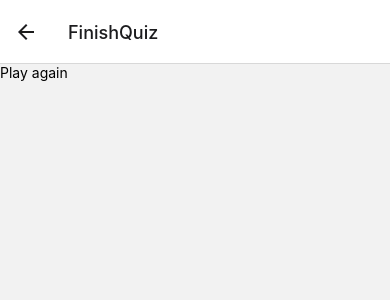
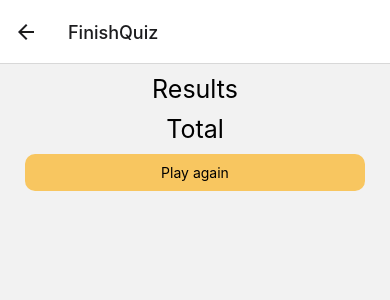
Before and after one commit to aogallo/quiz-app, a React Native app: screen /FinishQuiz in a window 390 px wide. Shown: the top 300 px of the page. Built offline with nearby package versions, Linux system fonts and the light colour scheme.

Commit message:
add indicator text, response slice, util to transform text

```diff
--- a/components/ShowAnswers.tsx
+++ b/components/ShowAnswers.tsx
@@ -27,7 +27,10 @@ const ShowAnswers = ({
       {answers.map((answer: string) => (
         <Pressable
           disabled={answered}
-          style={[
+          style={({ pressed }) =>
+            pressed
+              ? [styles.buttonContainer, styles.pressed]
+              : [
                   styles.buttonContainer,
                   answered
                     ? response === answer
@@ -37,7 +40,8 @@ const ShowAnswers = ({
                       : styles.buttonContainer
                     : styles.buttonContainer,
                   ,
-          ]}
+                ]
+          }
           key={answer}
           onPress={() => handlePress(answer)}
         >
@@ -87,6 +91,9 @@ const styles = StyleSheet.create({
   text: {
     color: 'white',
   },
+  pressed: {
+    opacity: 0.75,
+  },
 })
 
 export default ShowAnswers
--- a/screens/FinishScreen.tsx
+++ b/screens/FinishScreen.tsx
@@ -1,6 +1,10 @@
+import { Ionicons } from '@expo/vector-icons'
+import type { NativeStackScreenProps } from '@react-navigation/native-stack'
 import { Pressable, StyleSheet, Text, View } from 'react-native'
-import type { NativeStackScreenProps } from '@react-navigation/native-stack'
+import { useSelector } from 'react-redux'
 import { RootStackParamList } from '../App'
+import { Colors } from '../constants/Colors'
+import { RootState } from '../store/store'
 
 type FinishScreenProps = NativeStackScreenProps<
   RootStackParamList,
@@ -8,12 +12,39 @@ type FinishScreenProps = NativeStackScreenProps<
 >
 
 const FinishScreen = ({ navigation }: FinishScreenProps) => {
+  const responses = useSelector((state: RootState) => state.responses.data)
   const handleFinish = () => {
     navigation.navigate('Welcome')
   }
+
   return (
     <View style={styles.container}>
-      <Pressable onPress={handleFinish}>
+      <Text style={styles.title}>Results</Text>
+      {responses.map((response) => (
+        <View key={response.quetion}>
+          <View style={styles.containerIcons}>
+            <Text style={styles.questionText}>{response.quetion}</Text>
+            <Ionicons
+              name='close-circle-outline'
+              size={24}
+              color={!response.result ? 'red' : 'black'}
+            />
+            <Ionicons
+              name='checkmark-circle-outline'
+              size={24}
+              color={response.result ? 'green' : 'black'}
+            />
+          </View>
+        </View>
+      ))}
+      <Text style={styles.title}>Total</Text>
+      <Pressable
+        android_ripple={{ color: '#ccc' }}
+        onPress={handleFinish}
+        style={({ pressed }) =>
+          pressed ? [styles.button, styles.pressed] : styles.button
+        }
+      >
         <Text>Play again</Text>
       </Pressable>
     </View>
@@ -23,6 +54,29 @@ const FinishScreen = ({ navigation }: FinishScreenProps) => {
 const styles = StyleSheet.create({
   container: {
     flex: 1,
+    padding: 10,
+    gap: 10,
+  },
+  button: {
+    backgroundColor: Colors.secondary,
+    padding: 10,
+    alignItems: 'center',
+    borderRadius: 10,
+    marginHorizontal: 15,
+  },
+  questionText: {
+    width: '75%',
+  },
+  containerIcons: {
+    flexDirection: 'row',
+    gap: 8,
+  },
+  pressed: {
+    opacity: 0.75,
+  },
+  title: {
+    fontSize: 25,
+    textAlign: 'center',
   },
 })
 export default FinishScreen
--- a/screens/QuestionScreen.tsx
+++ b/screens/QuestionScreen.tsx
@@ -62,6 +62,7 @@ const QuestionScreen = ({ navigation }: QuestionScreenProps) => {
   }
 
   const handleVerifyQuestion = (result: boolean) => {
+    console.log('result', result)
     setAnswered(true)
     const response = { quetion: questions[questionCounter].question, result }
     dispatch(addResponse(response))
@@ -72,11 +73,14 @@ const QuestionScreen = ({ navigation }: QuestionScreenProps) => {
   }
 
   return (
-    <View style={styles.container}>
+    <>
       {isLoading ? (
-        <ActivityIndicator />
+        <View style={styles.indicatorContainer}>
+          <ActivityIndicator size={'large'} />
+          <Text style={styles.indicatorText}>Loading...</Text>
+        </View>
       ) : (
-        <>
+        <View style={styles.container}>
           <RemainingQuestions
             counter={questionCounter + 1}
             total={questions.length}
@@ -97,9 +101,9 @@ const QuestionScreen = ({ navigation }: QuestionScreenProps) => {
               <Button title='Next Question' onPress={handleNextQuestion} />
             )}
           </View>
-        </>
+        </View>
       )}
-    </View>
+    </>
   )
 }
 
@@ -113,6 +117,14 @@ const styles = StyleSheet.create({
   buttonContainer: {
     marginTop: 40,
   },
+  indicatorContainer: {
+    flex: 1,
+    justifyContent: 'center',
+    alignItems: 'center',
+  },
+  indicatorText: {
+    fontSize: 25,
+  },
 })
 
 export default QuestionScreen
--- a/service/getQuestions.ts
+++ b/service/getQuestions.ts
@@ -1,4 +1,5 @@
 import { QuestionType } from '../screens/QuestionScreen'
+import { formatString } from '../util/formatString'
 
 export const getQuestions = async () => {
   try {
@@ -7,13 +8,16 @@ export const getQuestions = async () => {
     )
     const json = await response.json()
     const data = json.results.map((question: QuestionType) => {
-      const answers = [...question.incorrect_answers, question.correct_answer]
+      const incorrect_answers = question.incorrect_answers.map((answer) =>
+        formatString(answer),
+      )
+      const correct_answer = formatString(question.correct_answer)
+      const answers = [...incorrect_answers, correct_answer]
 
       return {
         ...question,
-        question: question.question
-          .replace(/&quot;/g, '"')
-          .replace(/&#039;/g, "'"),
+        question: formatString(question.question),
+        correct_answer,
         all_answers: answers.sort(() => Math.random() - 0.5),
       }
     })
--- a/store/slices/responseSlice.ts
+++ b/store/slices/responseSlice.ts
@@ -7,11 +7,13 @@ export interface ResponseType {
 }
 
 interface ResponseSliceType {
-  responses: ResponseType[]
+  data: ResponseType[]
+  totalScore: number
 }
 
 const initialState: ResponseSliceType = {
-  responses: [],
+  data: [],
+  totalScore: 0,
 }
 
 export const responseSlice = createSlice({
@@ -19,7 +21,11 @@ export const responseSlice = createSlice({
   initialState,
   reducers: {
     addResponse: (state, action: PayloadAction<ResponseType>) => {
-      state.responses.push({ ...action.payload })
+      console.log(action.payload)
+      state.data.push({ ...action.payload })
+    },
+    incrementScore: (state) => {
+      state.totalScore += 10
     },
   },
 })
--- /dev/null
+++ b/util/formatString.ts
@@ -0,0 +1,6 @@
+export const formatString = (value: string) => {
+  return value
+    .replace(/&quot;/g, '"')
+    .replace(/&#039;/g, "'")
+    .replace(/&amp;/g, '&')
+}
```
Lines whose indentation alone changed are shown as unchanged.
